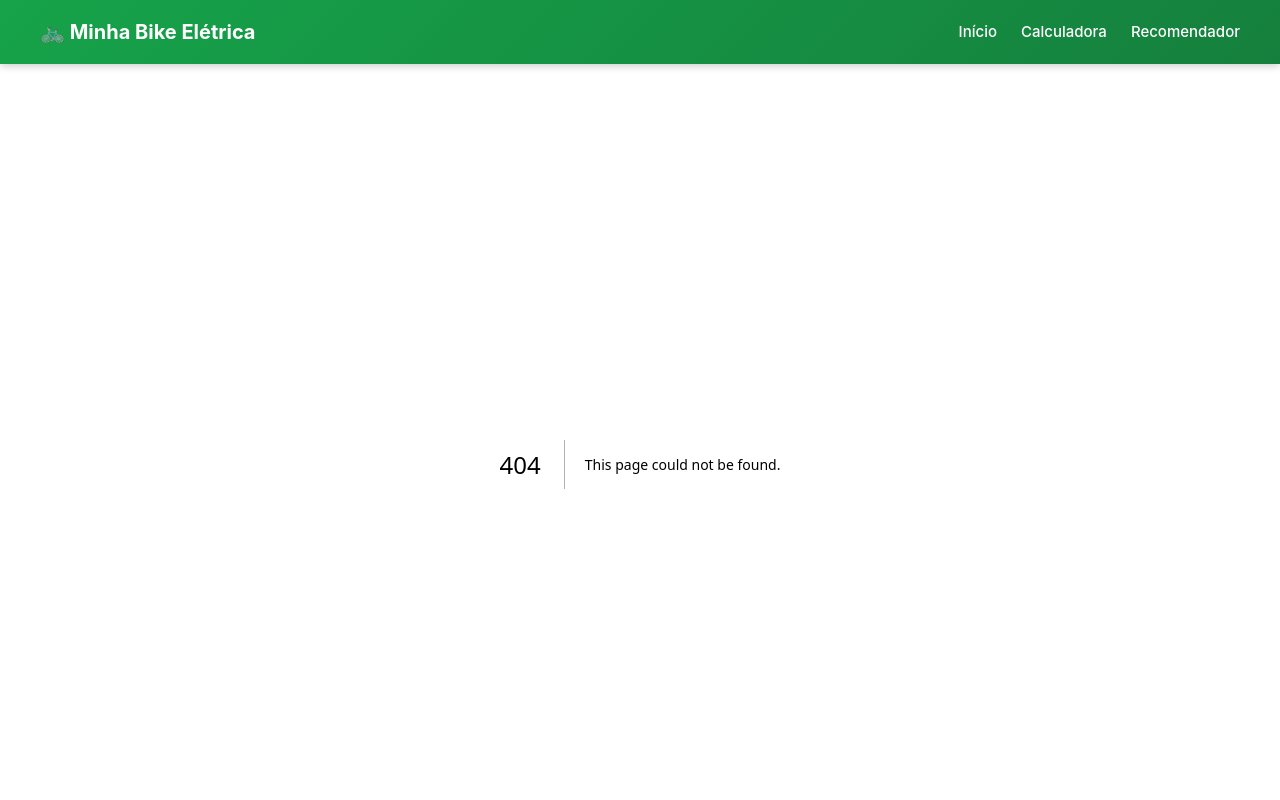
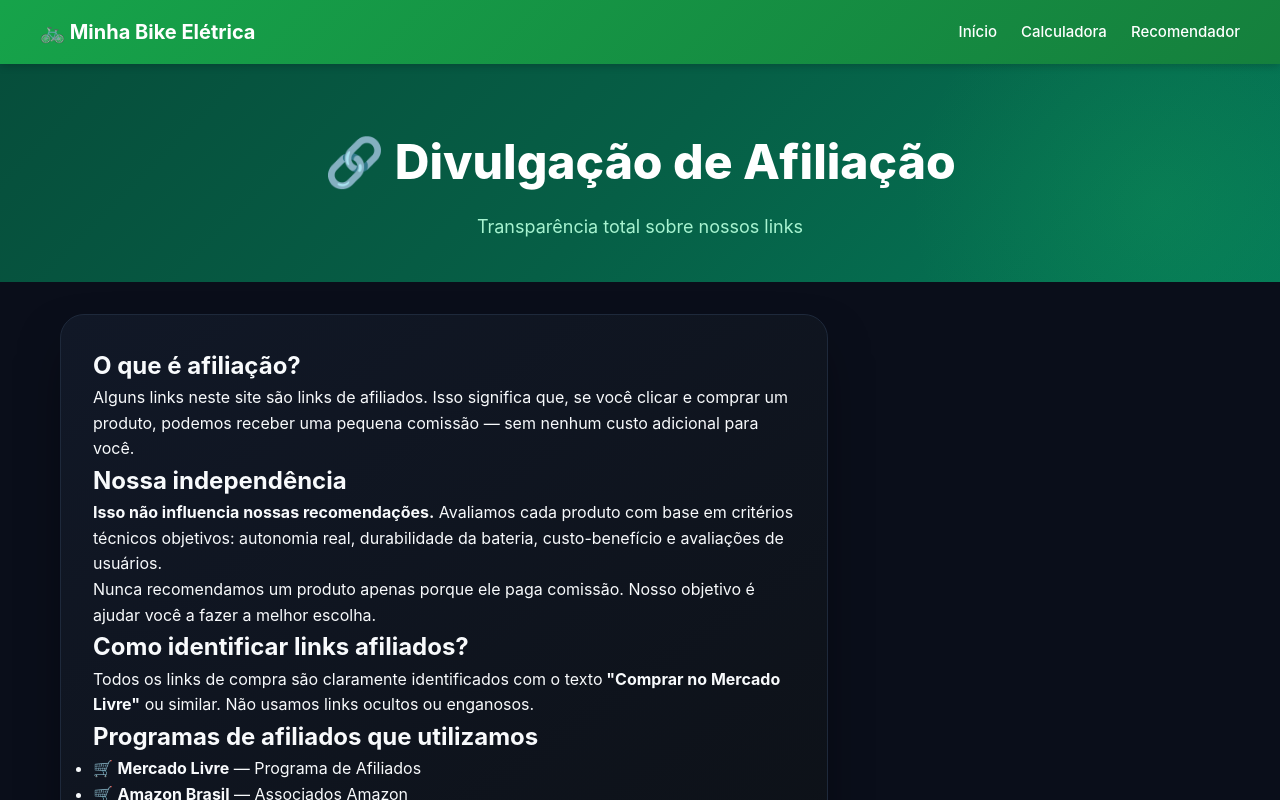
Before and after one commit to Youssefout-hub/minhabikeeletrica, a Next.js app: page /afiliacao in a window 1280 px wide. Before the commit this address had no page. Shown: the top 800 px of the page. Built offline with nearby package versions, Linux system fonts and the light colour scheme.

Commit message:
add afiliacao page

```diff
--- /dev/null
+++ b/src/app/afiliacao/page.tsx
@@ -0,0 +1,58 @@
+export default function AfiliacaoPage() {
+    return (
+        <div className="page-wrapper">
+            <section className="hero">
+                <div className="hero-glow" />
+                <div className="hero-content">
+                    <h1 className="hero-title">🔗 Divulgação de Afiliação</h1>
+                    <p className="hero-subtitle">Transparência total sobre nossos links</p>
+                </div>
+            </section>
+
+            <main className="main-container">
+                <div className="content-grid single-column">
+                    <div className="panel-card">
+                        <div className="sobre-content">
+                            <h2>O que é afiliação?</h2>
+                            <p>
+                                Alguns links neste site são links de afiliados. Isso significa que,
+                                se você clicar e comprar um produto, podemos receber uma pequena
+                                comissão — sem nenhum custo adicional para você.
+                            </p>
+
+                            <h2>Nossa independência</h2>
+                            <p>
+                                <strong>Isso não influencia nossas recomendações.</strong> Avaliamos
+                                cada produto com base em critérios técnicos objetivos: autonomia real,
+                                durabilidade da bateria, custo-benefício e avaliações de usuários.
+                            </p>
+                            <p>
+                                Nunca recomendamos um produto apenas porque ele paga comissão.
+                                Nosso objetivo é ajudar você a fazer a melhor escolha.
+                            </p>
+
+                            <h2>Como identificar links afiliados?</h2>
+                            <p>
+                                Todos os links de compra são claramente identificados com o texto
+                                <strong> "Comprar no Mercado Livre"</strong> ou similar. Não usamos
+                                links ocultos ou enganosos.
+                            </p>
+
+                            <h2>Programas de afiliados que utilizamos</h2>
+                            <ul>
+                                <li>🛒 <strong>Mercado Livre</strong> — Programa de Afiliados</li>
+                                <li>🛒 <strong>Amazon Brasil</strong> — Associados Amazon</li>
+                            </ul>
+
+                            <h2>Dúvidas?</h2>
+                            <p>
+                                Se tiver qualquer dúvida sobre nossos links afiliados,
+                                <a href="/contato" className="cta-button inline">entre em contato →</a>
+                            </p>
+                        </div>
+                    </div>
+                </div>
+            </main>
+        </div>
+    );
+}
```
